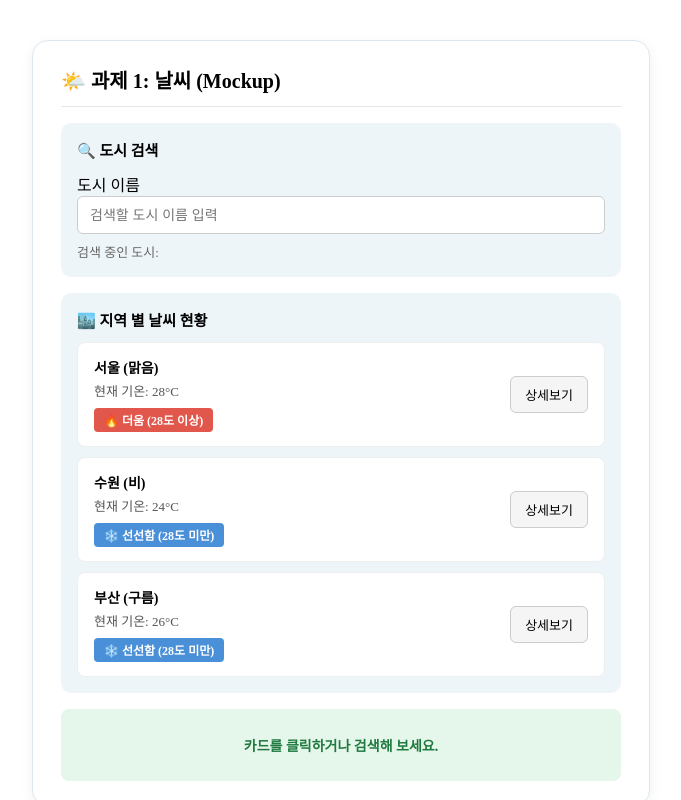
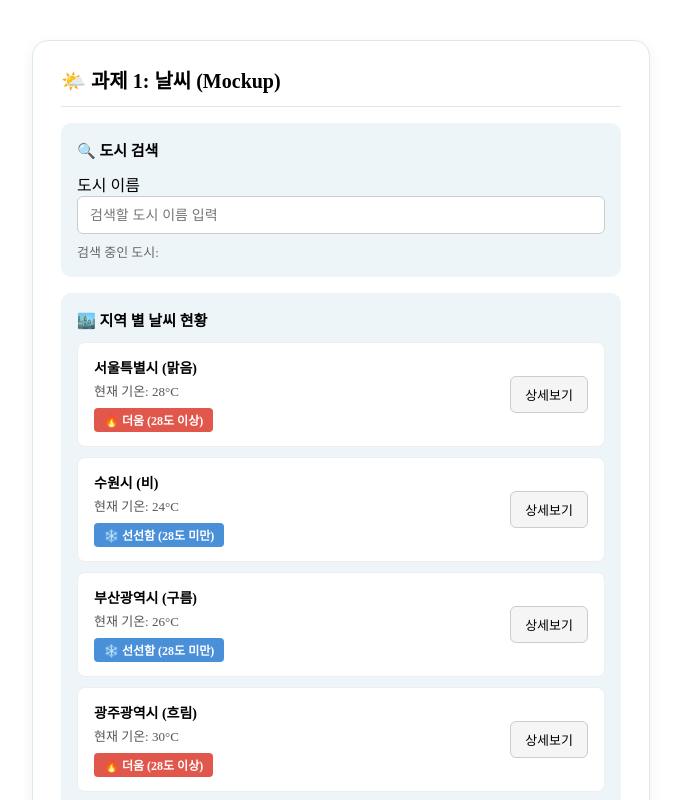
Before and after one commit to youngminG044/skala-vue, a Vue app: page / in a window 1280 px wide. Shown: the top 800 px of the page, without its empty margins (299-980 px from the left). Built offline with nearby package versions, Linux system fonts and the light colour scheme.

Commit message:
1st subject

```diff
--- a/src/components/CityList.vue
+++ b/src/components/CityList.vue
@@ -4,9 +4,10 @@ import { ref } from 'vue'
 const cityStatus = ref(false)
 const selectCity = ref('')
 const weatherList = ref([
-  { id: 'city_01', name: '서울', temp: 28, status: '맑음' },
-  { id: 'city_02', name: '수원', temp: 24, status: '비' },
-  { id: 'city_03', name: '부산', temp: 26, status: '구름' },
+  { id: 'city_01', name: '서울특별시', temp: 28, status: '맑음' },
+  { id: 'city_02', name: '수원시', temp: 24, status: '비' },
+  { id: 'city_03', name: '부산광역시', temp: 26, status: '구름' },
+  { id: 'city_04', name: '광주광역시', temp: 30, status: '흐림'},
 ])
 const showDetail = (cityName, status) => {
   window.alert(`${cityName}의 현재 날씨는 [${status}] 상태입니다.`)
```
